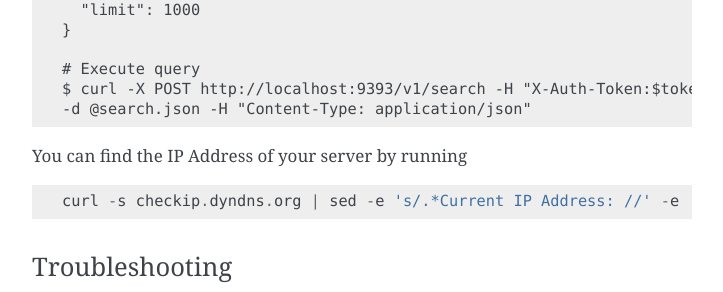
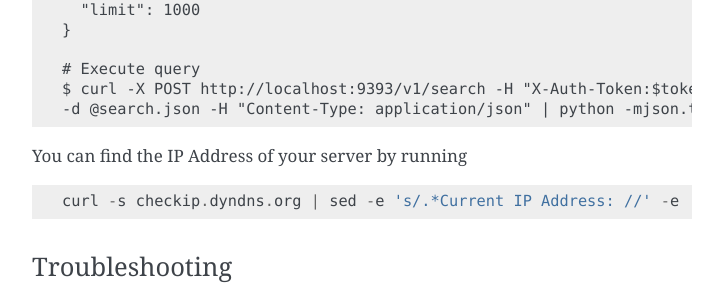
Before and after one commit to openstack-archive/searchlight, a Sphinx documentation site: the page built from doc/source/dev-environment.rst, in a window 1280 px wide and 900 px high, scrolled down 4769 px. Shown: the part 419-711 px from the top of the window, without its empty margins (388-1111 px from the left). Built offline with Sphinx 7.4.7, drawn with Linux system fonts in a browser that asks for light colours; formulas are drawn with MathJax 3; the version number is read from the project's files by our own code; some of the changed text lies outside the part shown.

Commit message:
Add python -mjson.tool after v1/search to make output easier to read
Change-Id: I635e7f6789e9b18279b87ebad51e30a391334d47

```diff
--- a/doc/source/dev-environment.rst
+++ b/doc/source/dev-environment.rst
@@ -293,7 +293,7 @@ Example: List all data::
 
    # Execute query
    $ curl -X POST http://localhost:9393/v1/search -H "X-Auth-Token:$token" \
-   -d @search.json -H "Content-Type: application/json"
+   -d @search.json -H "Content-Type: application/json" | python -mjson.tool
 
 You can find the IP Address of your server by running
 
```
